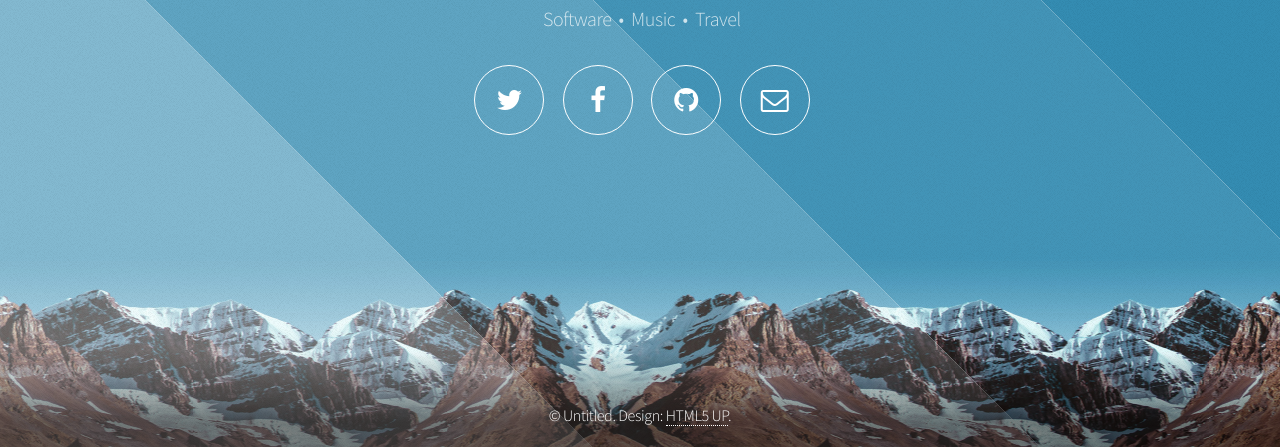
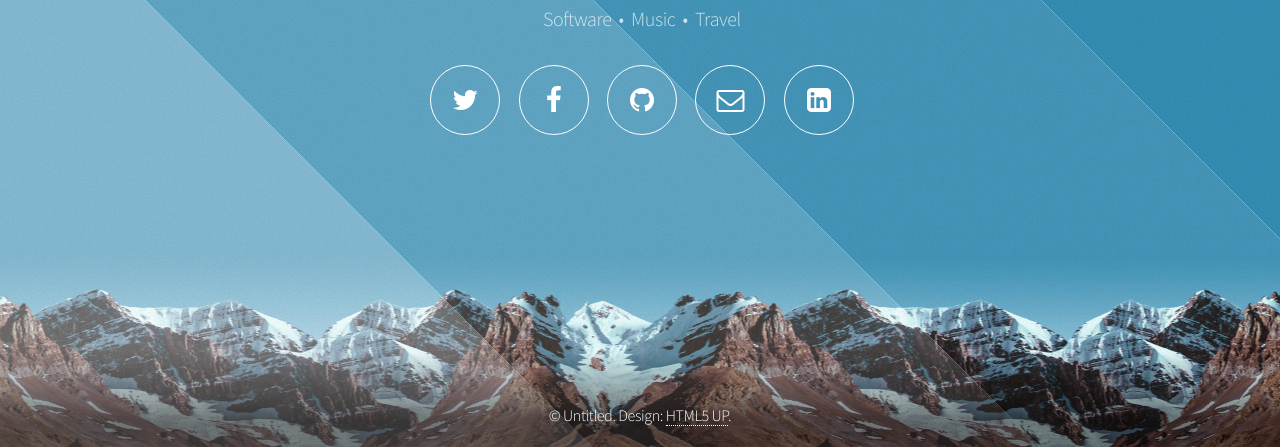
Before and after one commit to manavm/manavm.github.io, a plain HTML site: page index.html in a window 1280 px wide. Shown: the part 353-800 px from the top of the page. Drawn offline with Linux system fonts and the light colour scheme.

Commit message:
Added button for linkedin

```diff
--- a/index.html
+++ b/index.html
@@ -38,6 +38,7 @@
 								<li><a href="https://www.facebook.com/Manav.Mandhani" class="icon fa-facebook"><span class="label">Facebook</span></a></li>
 								<li><a href="https://github.com/manavm" class="icon fa-github"><span class="label">Github</span></a></li>
 								<li><a href="mailto:manavm@utexas.edu" class="icon fa-envelope-o"><span class="label">Email</span></a></li>
+								<li><a href="https://www.linkedin.com/pub/manav-mandhani/48/69/559" class="icon fa-linkedin-square"><span class="label">Email</span></a></li>
 							</ul>
 						</nav>
 					</header>
```
